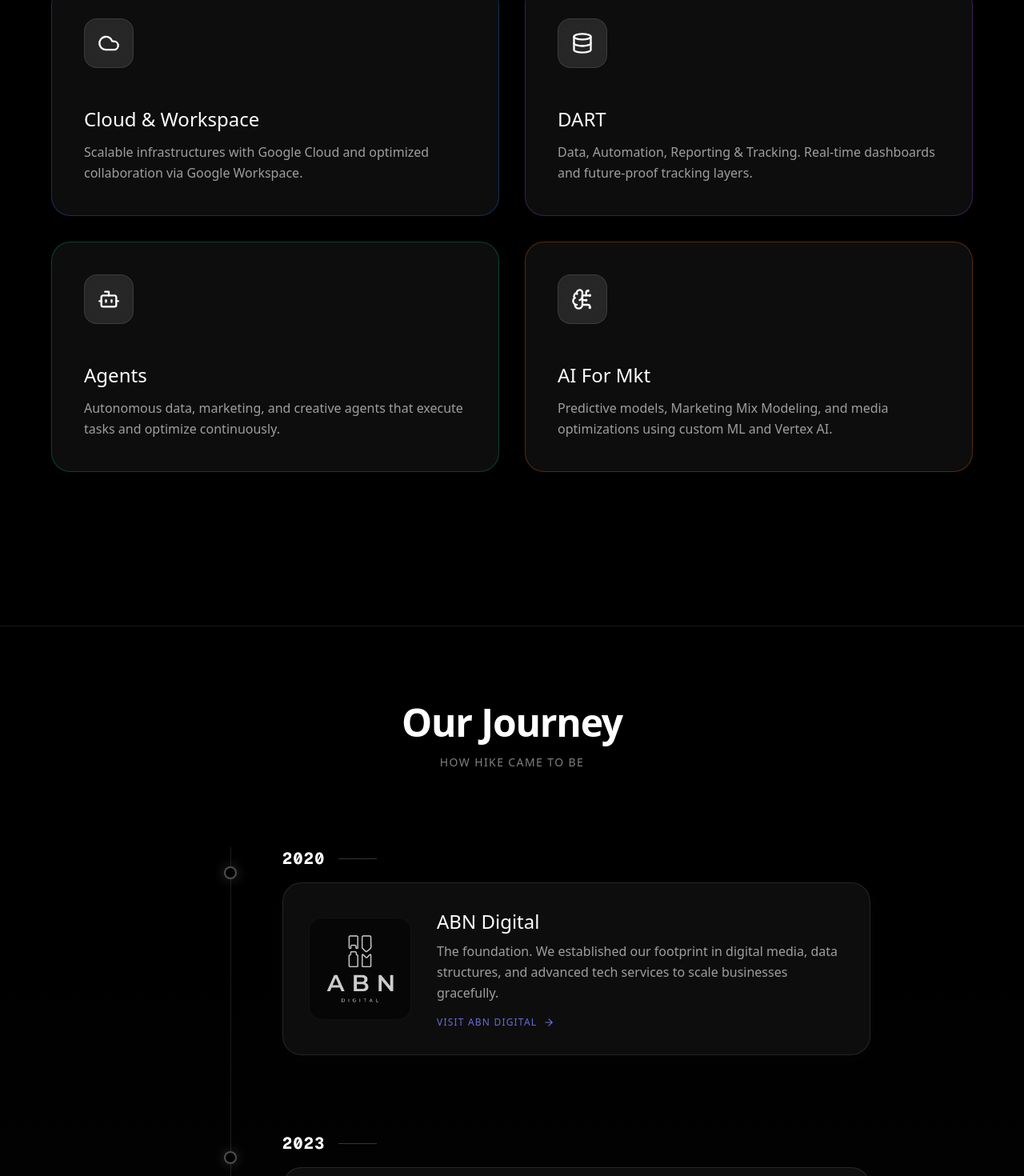
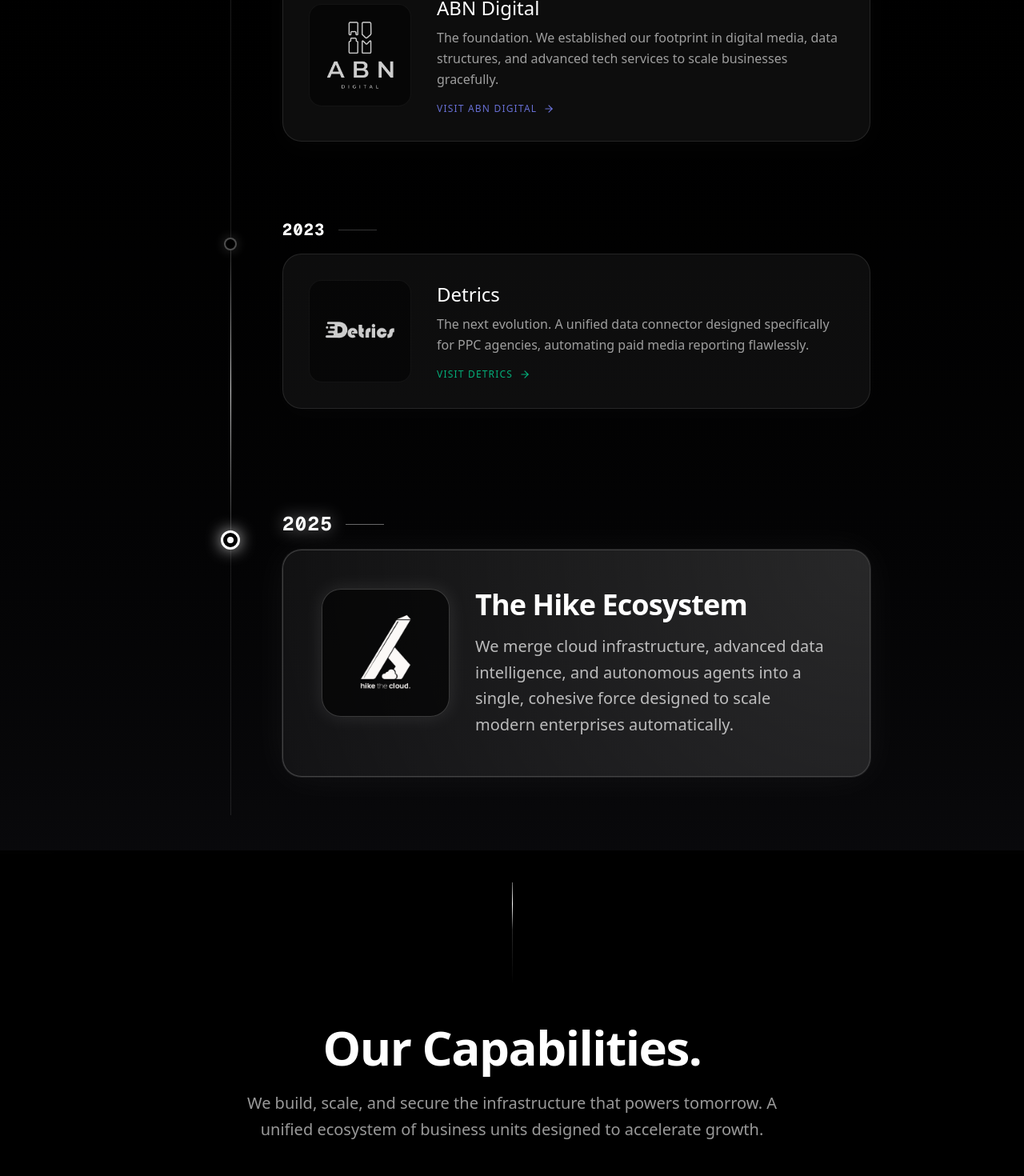
Before and after one commit to breajp/hike-landing, a Next.js app: page / in a window 1280 px wide. Shown: the part 1320-2790 px from the top of the page at 80% size. Built offline with nearby package versions, Linux system fonts and the light colour scheme.

Commit message:
Reorder layout to run timeline into Units and add Hike block

```diff
--- a/src/app/page.tsx
+++ b/src/app/page.tsx
@@ -120,53 +120,9 @@
         </motion.div>
       </section>
 
-      {/* Body Content - Units */}
-      <section id="units" className="relative z-20 min-h-screen bg-black/80 backdrop-blur-3xl px-6 py-24 pb-48 border-t border-white/5">
-        <div className="max-w-6xl mx-auto">
-          <motion.div
-            initial={{ opacity: 0, y: 30 }}
-            whileInView={{ opacity: 1, y: 0 }}
-            viewport={{ once: true, margin: "-100px" }}
-            transition={{ duration: 0.8 }}
-            className="mb-16 md:mb-24 text-center or text-left"
-          >
-            <h2 className="text-4xl md:text-6xl font-semibold tracking-tight mb-6">
-              Empowering the modern enterprise.
-            </h2>
-            <p className="text-white/60 text-lg md:text-xl max-w-2xl font-light leading-relaxed">
-              We build, scale, and secure the infrastructure that powers tomorrow. A unified ecosystem of business units designed to accelerate growth.
-            </p>
-          </motion.div>
-
-          <div className="grid grid-cols-1 md:grid-cols-2 gap-6 md:gap-8">
-            {units.map((unit, i) => (
-              <motion.div
-                key={unit.title}
-                initial={{ opacity: 0, y: 20 }}
-                whileInView={{ opacity: 1, y: 0 }}
-                viewport={{ once: true, margin: "-50px" }}
-                transition={{ duration: 0.6, delay: i * 0.1 }}
-                className={`relative group rounded-3xl p-8 md:p-10 bg-white/5 border ${unit.border} overflow-hidden hover:bg-white/10 transition-colors duration-500`}
-              >
-                <div className={`absolute inset-0 bg-gradient-to-br ${unit.color} opacity-0 group-hover:opacity-100 transition-opacity duration-700 pointer-events-none`} />
-                <div className="relative z-10 flex flex-col h-full justify-between gap-12">
-                  <div className="p-4 bg-white/10 rounded-2xl w-fit backdrop-blur-md border border-white/10">
-                    <unit.icon size={28} className="text-white" />
-                  </div>
-                  <div>
-                    <h3 className="text-2xl font-medium mb-3">{unit.title}</h3>
-                    <p className="text-white/60 font-light leading-relaxed">{unit.description}</p>
-                  </div>
-                </div>
-              </motion.div>
-            ))}
-          </div>
-        </div>
-      </section>
-
       {/* The Story / Timeline */}
-      <section id="story" className="relative z-20 bg-gradient-to-b from-black to-zinc-950 px-6 py-24 border-t border-white/5 pb-48">
-        <div className="max-w-4xl mx-auto">
+      <section id="story" className="relative z-20 bg-gradient-to-b from-black to-zinc-950 px-6 pt-24 pb-12 overflow-hidden border-t border-white/5">
+        <div className="max-w-4xl mx-auto relative">
           <motion.div
             initial={{ opacity: 0, y: 20 }}
             whileInView={{ opacity: 1, y: 0 }}
@@ -180,17 +136,26 @@
             <p className="text-white/50 tracking-widest text-sm uppercase">How Hike Came to Be</p>
           </motion.div>
 
-          <div className="relative border-l border-white/10 ml-4 md:ml-12 lg:ml-24 pb-12">
+          {/* Animated line container for timeline */}
+          <div className="absolute left-4 md:left-[3rem] lg:left-[6rem] top-36 bottom-0 w-[1px] bg-white/10 hidden sm:block">
+            <motion.div
+              animate={{ y: ["0%", "200%"] }}
+              transition={{ repeat: Infinity, duration: 4, ease: "linear" }}
+              className="absolute top-0 w-full h-1/3 bg-gradient-to-b from-transparent via-white/80 to-transparent"
+            />
+          </div>
+
+          <div className="relative sm:border-l border-white/10 sm:ml-12 lg:ml-24 pb-12 sm:border-transparent">
             {/* 2020 - ABN Digital */}
             <motion.div
               initial={{ opacity: 0, x: -20 }}
               whileInView={{ opacity: 1, x: 0 }}
               viewport={{ once: true, margin: "-100px" }}
               transition={{ duration: 0.8 }}
-              className="mb-24 relative pl-8 md:pl-16 group"
+              className="mb-24 relative sm:pl-8 md:pl-16 group"
             >
               {/* Timeline dot */}
-              <div className="absolute w-4 h-4 bg-black border-2 border-white/30 rounded-full -left-[9px] top-6 group-hover:border-white transition-colors duration-500 shadow-[0_0_15px_rgba(255,255,255,0.2)]" />
+              <div className="absolute w-4 h-4 bg-black border-2 border-white/30 rounded-full -left-[9px] top-6 group-hover:border-white transition-colors duration-500 shadow-[0_0_15px_rgba(255,255,255,0.2)] hidden sm:block" />
 
               <div className="text-white/40 font-mono text-sm tracking-widest mb-4 flex items-center gap-4">
                 <span className="text-xl font-bold text-white text-transparent bg-clip-text bg-gradient-to-r from-white to-white/50">2020</span>
@@ -228,10 +193,9 @@
               whileInView={{ opacity: 1, x: 0 }}
               viewport={{ once: true, margin: "-100px" }}
               transition={{ duration: 0.8 }}
-              className="relative pl-8 md:pl-16 group"
+              className="mb-32 relative sm:pl-8 md:pl-16 group"
             >
-              {/* Timeline dot */}
-              <div className="absolute w-4 h-4 bg-black border-2 border-white/30 rounded-full -left-[9px] top-6 group-hover:border-white transition-colors duration-500 shadow-[0_0_15px_rgba(255,255,255,0.2)]" />
+              <div className="absolute w-4 h-4 bg-black border-2 border-white/30 rounded-full -left-[9px] top-6 group-hover:border-white transition-colors duration-500 shadow-[0_0_15px_rgba(255,255,255,0.2)] hidden sm:block" />
 
               <div className="text-white/40 font-mono text-sm tracking-widest mb-4 flex items-center gap-4">
                 <span className="text-xl font-bold text-white text-transparent bg-clip-text bg-gradient-to-r from-white to-white/50">2023</span>
@@ -262,6 +226,100 @@
                 </div>
               </a>
             </motion.div>
+
+            {/* 2025 - Hike */}
+            <motion.div
+              initial={{ opacity: 0, scale: 0.95 }}
+              whileInView={{ opacity: 1, scale: 1 }}
+              viewport={{ once: true, margin: "-100px" }}
+              transition={{ duration: 0.8 }}
+              className="relative sm:pl-8 md:pl-16 group"
+            >
+              <div className="absolute w-6 h-6 bg-black border-[3px] border-white rounded-full -left-[13px] top-6 shadow-[0_0_20px_rgba(255,255,255,0.8)] z-10 hidden sm:flex items-center justify-center">
+                <div className="w-2 h-2 bg-white rounded-full animate-pulse" />
+              </div>
+
+              <div className="text-white border-white/60 font-mono text-sm tracking-widest mb-4 flex items-center gap-4">
+                <span className="text-2xl font-bold text-white drop-shadow-[0_0_10px_rgba(255,255,255,0.5)]">2025</span>
+                <div className="h-[1px] w-12 bg-white/40" />
+              </div>
+
+              <div className="block relative bg-white/5 border border-white/20 rounded-3xl p-8 lg:p-12 transition-all duration-500 overflow-hidden ring-1 ring-white/10 shadow-[0_0_50px_rgba(255,255,255,0.05)]">
+                <div className="absolute inset-0 bg-[radial-gradient(circle_at_top_right,rgba(255,255,255,0.1),transparent)] pointer-events-none" />
+
+                <div className="flex flex-col sm:flex-row items-center sm:items-start gap-8 relative z-10 text-center sm:text-left">
+                  <div className="w-40 h-40 relative bg-black/60 rounded-3xl p-6 flex items-center justify-center border border-white/20 shadow-[0_0_25px_rgba(255,255,255,0.1)]">
+                    <Image
+                      src="/images/hike_logo.png"
+                      alt="Hike Logo"
+                      fill
+                      className="object-contain p-6 filter opacity-100 hover:scale-105 transition-transform"
+                    />
+                  </div>
+                  <div className="flex-1">
+                    <h3 className="text-3xl lg:text-4xl font-semibold tracking-tight mb-4 text-white">The Hike Ecosystem</h3>
+                    <p className="text-white/70 font-light leading-relaxed text-lg lg:text-xl">
+                      We merge cloud infrastructure, advanced data intelligence, and autonomous agents into a single, cohesive force designed to scale modern enterprises automatically.
+                    </p>
+                  </div>
+                </div>
+              </div>
+            </motion.div>
+          </div>
+        </div>
+      </section>
+
+      {/* Transition block to scroll into Units cleanly */}
+      <section className="relative z-20 flex justify-center -mt-1 w-full bg-black/80 backdrop-blur-3xl pt-10">
+        <div className="w-[1px] h-32 bg-gradient-to-b from-white/30 to-transparent relative overflow-hidden">
+          <motion.div
+            animate={{ y: [-20, 128] }}
+            transition={{ repeat: Infinity, duration: 2, ease: "linear" }}
+            className="absolute top-0 w-full h-1/2 bg-gradient-to-b from-transparent via-white to-transparent"
+          />
+        </div>
+      </section>
+
+      {/* Body Content - Units */}
+      <section id="units" className="relative z-20 min-h-screen bg-black/80 backdrop-blur-3xl px-6 pb-48">
+        <div className="max-w-6xl mx-auto">
+          <motion.div
+            initial={{ opacity: 0, y: 30 }}
+            whileInView={{ opacity: 1, y: 0 }}
+            viewport={{ once: true, margin: "-100px" }}
+            transition={{ duration: 0.8 }}
+            className="mb-16 md:mb-24 text-center"
+          >
+            <h2 className="text-4xl md:text-6xl font-semibold tracking-tight mb-6 mt-12">
+              Our Capabilities.
+            </h2>
+            <p className="text-white/60 text-lg md:text-xl max-w-2xl mx-auto font-light leading-relaxed">
+              We build, scale, and secure the infrastructure that powers tomorrow. A unified ecosystem of business units designed to accelerate growth.
+            </p>
+          </motion.div>
+
+          <div className="grid grid-cols-1 md:grid-cols-2 gap-6 md:gap-8">
+            {units.map((unit, i) => (
+              <motion.div
+                key={unit.title}
+                initial={{ opacity: 0, y: 20 }}
+                whileInView={{ opacity: 1, y: 0 }}
+                viewport={{ once: true, margin: "-50px" }}
+                transition={{ duration: 0.6, delay: i * 0.1 }}
+                className={`relative group rounded-3xl p-8 md:p-10 bg-white/5 border ${unit.border} overflow-hidden hover:bg-white/10 transition-colors duration-500`}
+              >
+                <div className={`absolute inset-0 bg-gradient-to-br ${unit.color} opacity-0 group-hover:opacity-100 transition-opacity duration-700 pointer-events-none`} />
+                <div className="relative z-10 flex flex-col h-full justify-between gap-12">
+                  <div className="p-4 bg-white/10 rounded-2xl w-fit backdrop-blur-md border border-white/10">
+                    <unit.icon size={28} className="text-white" />
+                  </div>
+                  <div>
+                    <h3 className="text-2xl font-medium mb-3">{unit.title}</h3>
+                    <p className="text-white/60 font-light leading-relaxed">{unit.description}</p>
+                  </div>
+                </div>
+              </motion.div>
+            ))}
           </div>
         </div>
       </section>
```
